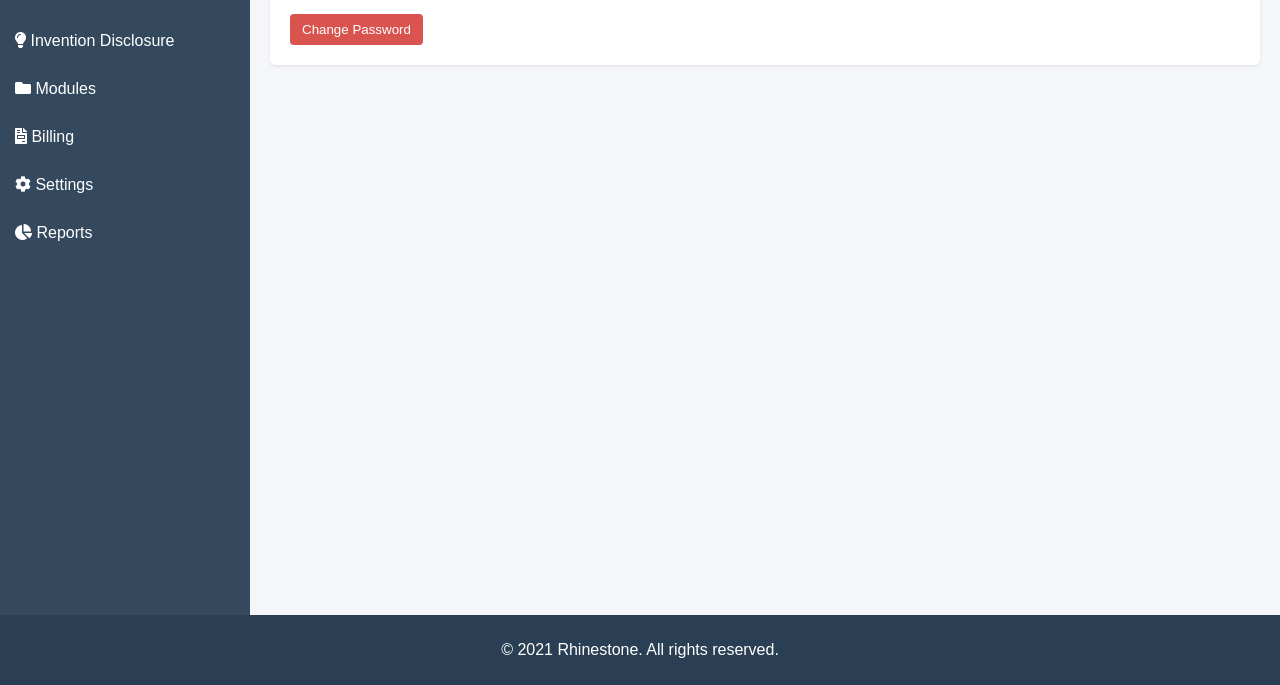
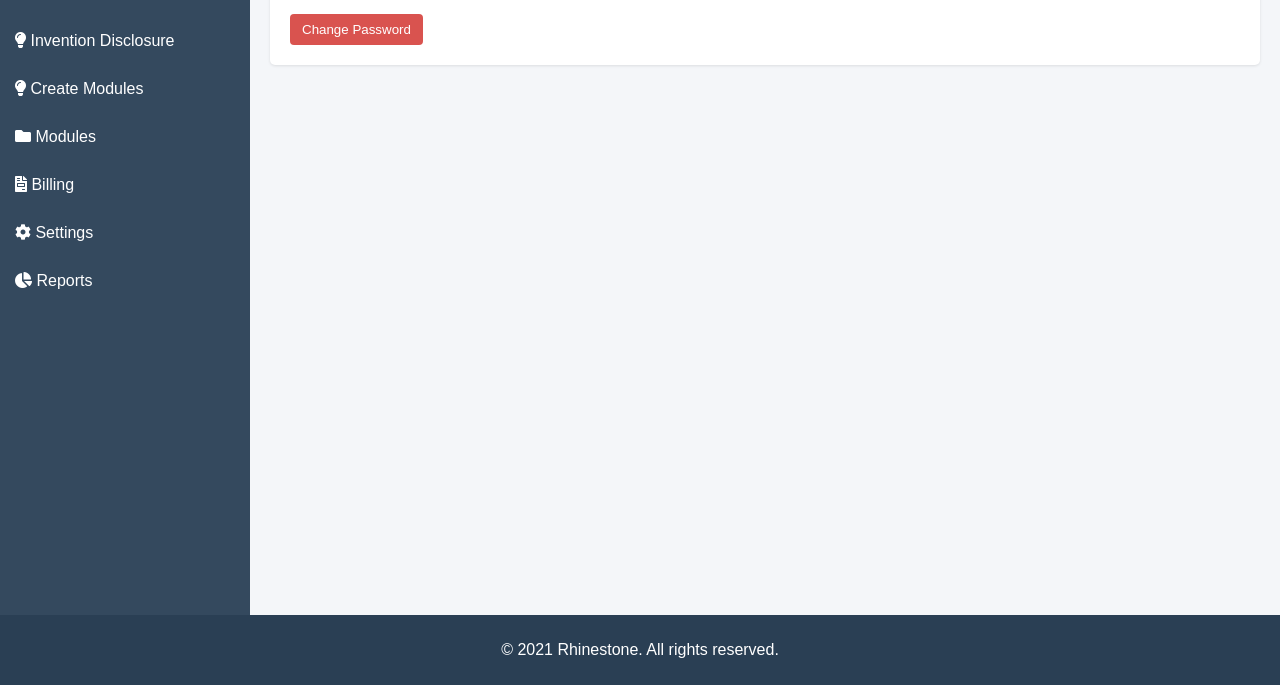
Before and after one commit to victoryeovil/rhinestone, a Django app: page /app/ in a window 1280 px wide. Shown: the part 245-930 px from the top of the page. Run offline with Django 4.2, Linux system fonts and the light colour scheme.

Commit message:
link on home page

```diff
--- a/app/templates/app/landing_page.html
+++ b/app/templates/app/landing_page.html
@@ -226,6 +226,7 @@
         <a href="/app/dashboard/"><i class="fas fa-chart-line"></i> Dashboard</a>
         <a href="/app/address-book/contacts/"><i class="fas fa-address-book"></i> Address Book</a>
         <a href="/app/inventions/disclosures/"><i class="fas fa-lightbulb"></i> Invention Disclosure</a>
+        <a href="/app/modules/create_modules/list/"><i class="fas fa-lightbulb"></i> Create Modules</a>
 
         <!-- Modules Dropdown -->
         <div class="modules-dropdown">
```
